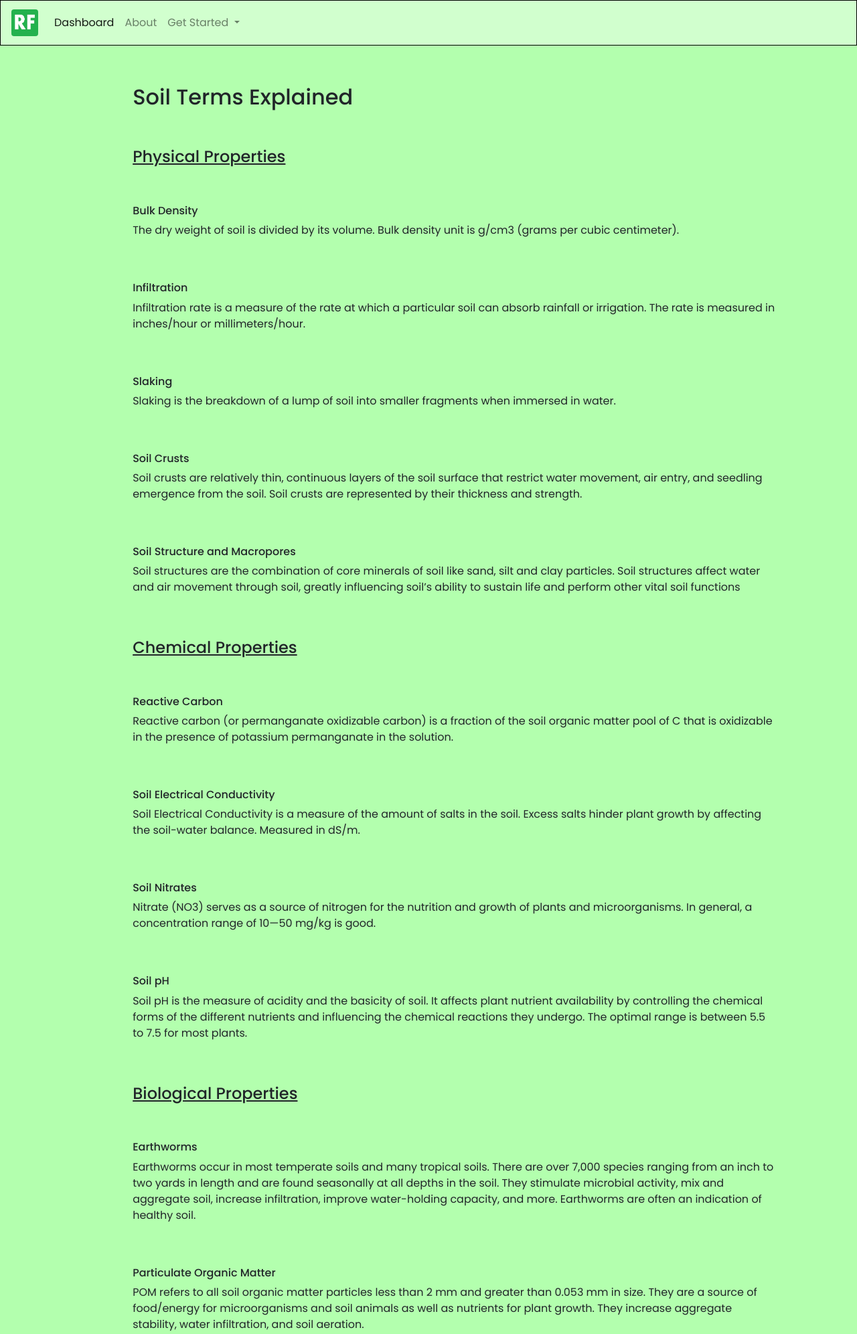
After one commit to tberray/regenerative_farming, a Node server app: page /users/terms-info in a window 1280 px wide. The commit adds this page. Shown: the top 1992 px of the page at 67% size. Run offline with Node 20, Linux system fonts and the light colour scheme; some libraries are stand-ins or nearby versions.

Commit message:
fixed visual issues with navbar-sidenav interact, navbar is now fixed at the top of the screen, adjusted pages accordingly. added a soil terms page, content copied from docs sidenav now gets smaller when minimize page.

```diff
--- a/public/css/style.css
+++ b/public/css/style.css
@@ -5,6 +5,10 @@ body {
 
 .content {
     margin-left: 78px;
+    margin-top: 78px;
+}
+.content-no-sidenav {
+    margin-top: 78px;
 }
 
 .login-form {
@@ -53,21 +57,24 @@ body {
 }
 
 .about-paragraph {
-    width: 700px;
+    width: 70%;
+}
 
+.terms-info {
+    width: 80%;
+}
+.sub-heading {
+    text-decoration: underline;
 }
 
 .tooltip {
     position: relative;
     display: inline-block;
-    border-bottom: 1px dotted black;
 }
 
 .tooltip .tooltiptext {
     visibility: hidden;
     width: 120px;
-    background-color: black;
-    color: #fff;
     text-align: center;
     border-radius: 6px;
     padding: 5px 0;
@@ -82,6 +89,10 @@ body {
 
 .tooltip:hover .tooltiptext {
     visibility: visible;
+}
+
+.nav-item{
+    text-align: right;
 }
 
 /************************** dashboard grid sections ******************************************************************************/
--- a/routes/users.js
+++ b/routes/users.js
@@ -89,6 +89,10 @@ module.exports = (params) => {
 
 	router.get("/confirmation-page", isAuthenticated, (req, res)=> {
 		res.render("confirmation-page");
+	});
+
+	router.get("/terms-info", isAuthenticated, (req, res)=> {
+		res.render("terms-info");
 	});
 
 	router.get("/field-input", checkNotAuthenticated, (req, res)=> {
--- a/sequelize/config/config.json
+++ b/sequelize/config/config.json
@@ -2,7 +2,7 @@
   "development": {
     "username": "tyler",
     "password": "password",
-    "database": "regenApp",
+    "database": "regenapp",
     "host": "127.0.0.1",
     "dialect": "postgres"
   },
--- a/views/about.ejs
+++ b/views/about.ejs
@@ -18,7 +18,7 @@
     <!--navbar end-->
     <%- include('partials/sidenav') %>
 
-
+    <div class="content">
         <div class="about-paragraph pt-5 mx-auto">
             <h6>About Regenerative Farming</h6>
         </div>
@@ -27,6 +27,7 @@
                 It focuses on bringing nutrients and biodiversity back into the soil by the use of cover crops, grazing animals, and no-till practices.
             </p>
         </div>
+    </div>
 
 </body>
 </html>
--- a/views/dashboard.ejs
+++ b/views/dashboard.ejs
@@ -17,7 +17,7 @@
     <%- include('partials/navbar') %>
     <!--navbar end-->
     <%- include('partials/sidenav') %>
-    <div class="mx-auto pt-5" style="width: 300px;">
+    <div class="mx-auto pt-5 content" style="width: 300px;">
         <h1>Hello <%= user.charAt(0).toUpperCase() + user.slice(1) %></h1>
     </div>
 
--- a/views/datainput.ejs
+++ b/views/datainput.ejs
@@ -23,6 +23,7 @@
     <!--navbar end-->
     <%- include('partials/sidenav') %>
 
+    <div class="content">
         <!--title and instructions-->
         <div class="pt-5 mx-auto" style="width: 1200px;">
             <h3>Soil Data Input</h3>
@@ -234,6 +235,7 @@
 
         </div>
         <!--form end-->
+    </div> <!--content container end-->
 
 
 </body>
--- a/views/field-input.ejs
+++ b/views/field-input.ejs
@@ -23,6 +23,7 @@
     <!--navbar end-->
     <%- include('partials/sidenav') %>
 
+    <div class="content"> <!--container for all content-->
         <!--title and instructions-->
         <div class="pt-5 mx-auto" style="width: 1200px;">
             <h3>Field Creator</h3>
@@ -83,6 +84,7 @@
 
         </div>
         <!--form end-->
+    </div> <!--content container end-->
 
 
 </body>
--- a/views/login.ejs
+++ b/views/login.ejs
@@ -33,7 +33,7 @@
 
 
 
-
+    <div class="content-no-sidenav">
         <div class="mx-auto pt-5" style="width: 200px;">
             <h2>Login</h2>
         </div>
@@ -72,6 +72,7 @@
                 <a href="/users/register" class="register-text">Register</a>
             </form>
         </div>
+    </div> <!--end content div-->
 
 </body>
 </html>
--- a/views/partials/navbar.ejs
+++ b/views/partials/navbar.ejs
@@ -1,4 +1,5 @@
-<nav class="navbar navbar-expand-md navbar-light" style="background-color: #d1ffce; border: solid 1px black;">
+<link rel="stylesheet" href="/css/style.css">
+<nav class="navbar navbar-expand-md navbar-light" style="background-color: #d1ffce; border: solid 1px black; position: fixed; width: 100%; top:0px;">
     <a class="navbar-brand" href="#">
         <img src="/images/rf.jpg" width="40" height="40" class="d-inline-block align-top rounded" alt="RF">
     </a>
@@ -24,6 +25,7 @@
             <a class="dropdown-item" href="/users/register">Register</a>
             <% } %>
             <a class="dropdown-item" href="/users/resources">Resources</a>
+            <a class="dropdown-item" href="/users/terms-info">Soil Terms</a>
             <% if(messages.authenticated) { %>
             <a class="dropdown-item" href="/users/field-input">Field Input</a>
             <a class="dropdown-item" href="/users/datainput">Input Data</a>
--- a/views/partials/sidenav.ejs
+++ b/views/partials/sidenav.ejs
@@ -1,3 +1,4 @@
+<!---Sidenav pulled from https://www.codinglabweb.com/2021/06/dropdown-sidebar-menu-html-css.html and thoroughly edited-->
 <link rel="stylesheet" href="/css/sidenav.css">
 <link href='https://unpkg.com/boxicons@2.0.7/css/boxicons.min.css' rel='stylesheet'>
 
@@ -45,6 +46,18 @@
           </li>
 
 
+
+          <li>
+            <a href="/users/terms-info">
+              <i class='bx bx-info-circle'></i>
+              <span class="link_name">Soil Terms</span>
+            </a>
+            <ul class="sub-menu blank">
+              <li><a class="link_name" href="/users/account">Soil Terms</a></li>
+            </ul>
+          </li>
+
+
           <li>
             <a href="/users/account">
               <i class='bx bx-cog' ></i>
--- a/views/register.ejs
+++ b/views/register.ejs
@@ -21,6 +21,7 @@
     <%- include('partials/navbar') %>
     <!--navbar end-->
 
+    <div class="content-no-sidenav">
         <div class="mx-auto pt-5" style="width: 200px;">
             <h2>Register</h2>
         </div>
@@ -58,6 +59,7 @@
                 <a href="/users/login">Login here</a>
             </form>
         </div>
+    </div> <!--end content div-->
 
 </body>
 </html>
--- a/views/resources.ejs
+++ b/views/resources.ejs
@@ -17,6 +17,7 @@
     <!--navbar end-->
     <%- include('partials/sidenav') %>
     <div class='content'>
+      <h6>Resources</h6>
       <p>Regenerative Farming, what is it?</p>
       <a href="https://regenerationinternational.org/wp-content/uploads/2017/02/Regen-Ag-Definition-2.23.17-1.pdf">regenerationinternational.org</a>
 
--- /dev/null
+++ b/views/terms-info.ejs
@@ -0,0 +1,211 @@
+<!DOCTYPE html>
+<html lang="en">
+<head>
+  <title>test</title>
+  <meta charset="utf-8">
+  <meta name="viewport" content="width=device-width, initial-scale=1">
+  <link rel="stylesheet" href="https://maxcdn.bootstrapcdn.com/bootstrap/4.0.0/css/bootstrap.min.css" integrity="sha384-Gn5384xqQ1aoWXA+058RXPxPg6fy4IWvTNh0E263XmFcJlSAwiGgFAW/dAiS6JXm" crossorigin="anonymous">
+  <link rel="stylesheet" href="/css/style.css">
+  <link rel="stylesheet" href="/css/sidenav.css">
+  <link href='https://unpkg.com/boxicons@2.0.7/css/boxicons.min.css' rel='stylesheet'>
+</head>
+<body>
+    <script src="https://code.jquery.com/jquery-3.2.1.slim.min.js" integrity="sha384-KJ3o2DKtIkvYIK3UENzmM7KCkRr/rE9/Qpg6aAZGJwFDMVNA/GpGFF93hXpG5KkN" crossorigin="anonymous"></script>
+    <script src="https://cdnjs.cloudflare.com/ajax/libs/popper.js/1.12.9/umd/popper.min.js" integrity="sha384-ApNbgh9B+Y1QKtv3Rn7W3mgPxhU9K/ScQsAP7hUibX39j7fakFPskvXusvfa0b4Q" crossorigin="anonymous"></script>
+    <script src="https://maxcdn.bootstrapcdn.com/bootstrap/4.0.0/js/bootstrap.min.js" integrity="sha384-JZR6Spejh4U02d8jOt6vLEHfe/JQGiRRSQQxSfFWpi1MquVdAyjUar5+76PVCmYl" crossorigin="anonymous"></script>
+
+    <!-- navbar -->
+    <%- include('partials/navbar') %>
+    <!--navbar end-->
+
+    <!--go to https://boxicons.com to find icons and click where it says fonts for the <i class=''></i> (icon)-->
+    <%- include('partials/sidenav') %>
+
+    <div class="content">
+        <div class="terms-info pt-5 mx-auto">
+            <h2>Soil Terms Explained</h2>
+        </div>
+        <div class="terms-info sub-heading pt-5 mx-auto" id="physical-properties">
+            <h4>Physical Properties</h4>
+        </div>
+
+        <div class="terms-info pt-5 mx-auto" id="bulk-density">
+            <h6>Bulk Density</h6>
+        </div>
+        <div class="terms-info mx-auto">
+            <p>
+                The dry weight of soil is divided by its volume. Bulk density unit is g/cm3 (grams per cubic centimeter).
+            </p>
+        </div>
+
+        <div class="terms-info pt-5 mx-auto" id="infiltration">
+            <h6>Infiltration</h6>
+        </div>
+        <div class="terms-info mx-auto">
+            <p>
+                Infiltration rate is a measure of the rate at which a particular soil can absorb rainfall or irrigation.
+                The rate is measured in inches/hour or millimeters/hour.
+            </p>
+        </div>
+
+        <div class="terms-info pt-5 mx-auto" id="slaking">
+            <h6>Slaking</h6>
+        </div>
+        <div class="terms-info mx-auto">
+            <p>
+                Slaking is the breakdown of a lump of soil into smaller fragments when immersed in water.
+            </p>
+        </div>
+
+        <div class="terms-info pt-5 mx-auto" id="soil-crusts">
+            <h6>Soil Crusts</h6>
+        </div>
+        <div class="terms-info mx-auto">
+            <p>
+                Soil crusts are relatively thin, continuous layers of the soil surface that
+                 restrict water movement, air entry, and seedling emergence from the soil.
+                 Soil crusts are represented by their thickness and strength.
+            </p>
+        </div>
+
+        <div class="terms-info pt-5 mx-auto" id="macropores">
+            <h6>Soil Structure and Macropores</h6>
+        </div>
+        <div class="terms-info mx-auto">
+            <p>
+                Soil structures are the combination of core minerals of soil like sand, silt and clay particles.
+                 Soil structures affect water and air movement through soil, greatly influencing soil’s ability
+                  to sustain life and perform other vital soil functions
+            </p>
+        </div>
+
+
+        <div class="terms-info sub-heading pt-5 mx-auto" id="chemical-properties">
+            <h4>Chemical Properties</h4>
+        </div>
+
+        <div class="terms-info pt-5 mx-auto">
+            <h6>Reactive Carbon</h6>
+        </div>
+        <div class="terms-info mx-auto">
+            <p>
+                Reactive carbon (or permanganate oxidizable carbon) is a fraction of the soil organic matter pool of
+                 C that is oxidizable in the presence of potassium permanganate in the solution.
+            </p>
+        </div>
+
+        <div class="terms-info pt-5 mx-auto">
+            <h6>Soil Electrical Conductivity</h6>
+        </div>
+        <div class="terms-info mx-auto">
+            <p>
+                Soil Electrical Conductivity is a measure of the amount of salts in the soil.
+                 Excess salts hinder plant growth by affecting the soil-water balance. Measured in dS/m.
+            </p>
+        </div>
+
+        <div class="terms-info pt-5 mx-auto">
+            <h6>Soil Nitrates</h6>
+        </div>
+        <div class="terms-info mx-auto">
+            <p>
+                Nitrate (NO3) serves as a source of nitrogen for the nutrition and growth of plants and microorganisms.
+                 In general, a concentration range of 10—50 mg/kg is good.
+            </p>
+        </div>
+
+        <div class="terms-info pt-5 mx-auto" id="ph">
+            <h6>Soil pH</h6>
+        </div>
+        <div class="terms-info mx-auto">
+            <p>
+                Soil pH is the measure of acidity and the basicity of soil.
+                 It affects plant nutrient availability by controlling the chemical forms of the different nutrients
+                  and influencing the chemical reactions they undergo. The optimal range is between 5.5 to 7.5 for most plants.
+            </p>
+        </div>
+
+
+
+        <div class="terms-info sub-heading pt-5 mx-auto" id="biological-properties">
+            <h4>Biological Properties</h4>
+        </div>
+
+        <div class="terms-info pt-5 mx-auto" id="earthworms">
+            <h6>Earthworms</h6>
+        </div>
+        <div class="terms-info mx-auto">
+            <p>
+                Earthworms occur in most temperate soils and many tropical soils.
+                 There are over 7,000 species ranging from an inch to two yards in length and
+                  are found seasonally at all depths in the soil.
+                   They stimulate microbial activity, mix and aggregate soil,
+                    increase infiltration, improve water-holding capacity, and more.
+                     Earthworms are often an indication of healthy soil.
+            </p>
+        </div>
+
+        <div class="terms-info pt-5 mx-auto" id="pom">
+            <h6>Particulate Organic Matter</h6>
+        </div>
+        <div class="terms-info mx-auto">
+            <p>
+                POM refers to all soil organic matter particles less than 2 mm and greater than
+                 0.053 mm in size. They are a source of food/energy for microorganisms and soil animals
+                  as well as nutrients for plant growth. They increase aggregate stability, water infiltration, and soil aeration.
+            </p>
+        </div>
+
+        <div class="terms-info pt-5 mx-auto" id="pmn">
+            <h6>Potentially Mineralizable Nitrogen</h6>
+        </div>
+        <div class="terms-info mx-auto">
+            <p>
+                PMN is the fraction of organic nitrogen converted to plant-available forms
+                 under specific conditions of temperature, moisture, aeration, and time.
+                 PMN originates mainly from microbial biomass and plant and animal tissues.
+                 PMN can be a source of available nitrogen microbial growth in soil.
+            </p>
+        </div>
+
+        <div class="terms-info pt-5 mx-auto" id="soil-enzymes">
+            <h6>Soil Enzymes</h6>
+        </div>
+        <div class="terms-info mx-auto">
+            <p>
+                Soil enzymes increase the reaction rate at which plant residues decompose and release
+                 plant-available nutrients. Sources of soil enzymes include living and dead microbes,
+                  plant roots and residues, and soil animals. Enzymes play an important role in
+                   organic matter decomposition and nutrient cycling.
+            </p>
+        </div>
+
+        <div class="terms-info pt-5 mx-auto" id="soil-respiration">
+            <h6>Soil Respiration</h6>
+        </div>
+        <div class="terms-info mx-auto">
+            <p>
+                Carbon dioxide released from the soil surface is referred to as soil respiration.
+                 CO2 results from several sources, including aerobic microbial decomposition of soil organic matter.
+                  Soil respiration is one measure of biological activity and decomposition.
+                   Soil respiration reflects the capacity of soil to support soil life including crops,
+                    soil animals, and microorganisms.
+            </p>
+        </div>
+
+        <div class="terms-info pt-5 mx-auto" id="toc">
+            <h6>Total Organic Carbon</h6>
+        </div>
+        <div class="terms-info mx-auto">
+            <p>
+                Total organic carbon is the carbon stored in soil organic matter (SOM).
+            </p>
+        </div>
+
+
+
+
+    </div><!--end content div-->
+
+</body>
+</html>
```
Also changed, not shown: public/css/sidenav.css (+30 -3 lines). Lines whose indentation alone changed are shown as unchanged.
